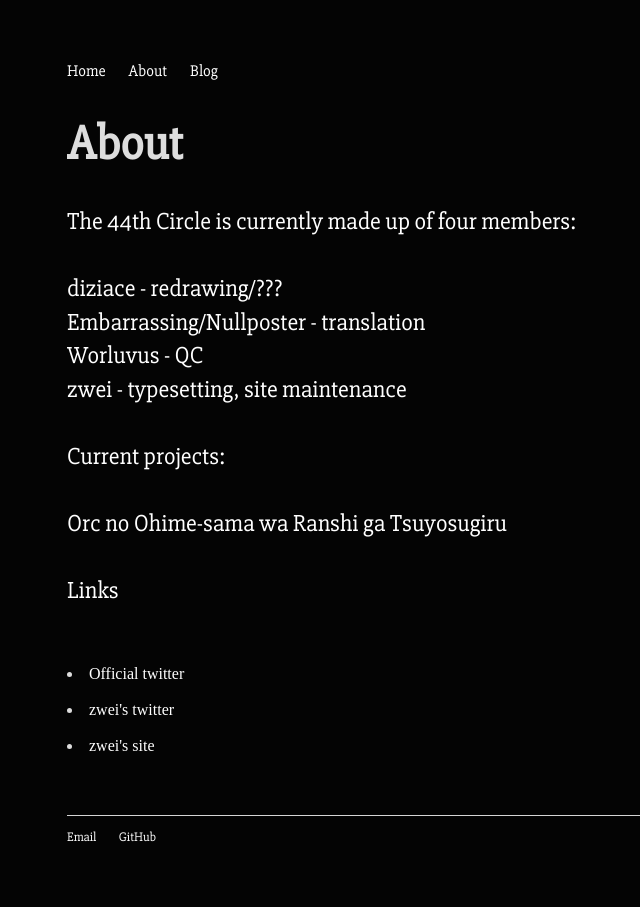
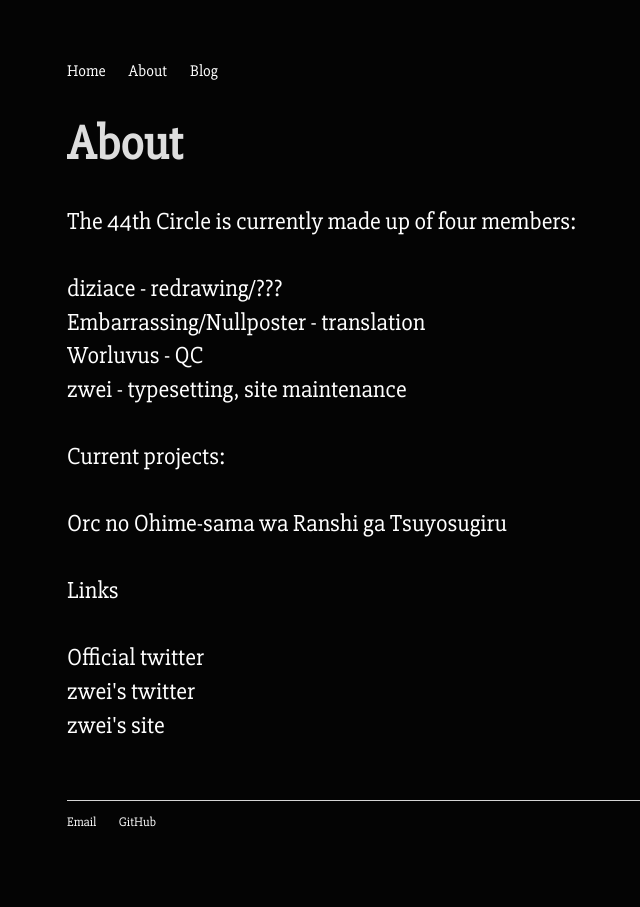
Before and after one commit to 44thCircle/44thCircle.github.io, a Jekyll site: the page built from about/index.html, in a window 1280 px wide. Shown: the whole page, without its empty margins (125-765 px from the left). Built offline with Jekyll 4.4.1, drawn with Linux system fonts in a browser that asks for light colours.

Commit message:
fixed link fonts

```diff
--- a/about/index.html
+++ b/about/index.html
@@ -26,11 +26,11 @@ title: About
 		Links
 		<br />
 		<br />
-		<li><a href="https://twitter.com/44thCircle">Official twitter</a></li>
+		<a href="https://twitter.com/44thCircle">Official twitter</a>
 		<br />
-		<li><a href="https://twitter.com/zweiVEVOatEVO">zwei's twitter</a></li>
+		<a href="https://twitter.com/zweiVEVOatEVO">zwei's twitter</a>
 		<br />
-		<li><a href="http://sjdh.us">zwei's site</a></li>
+		<a href="http://sjdh.us">zwei's site</a>
 		<br />
 		<br />
 	</p>
```
